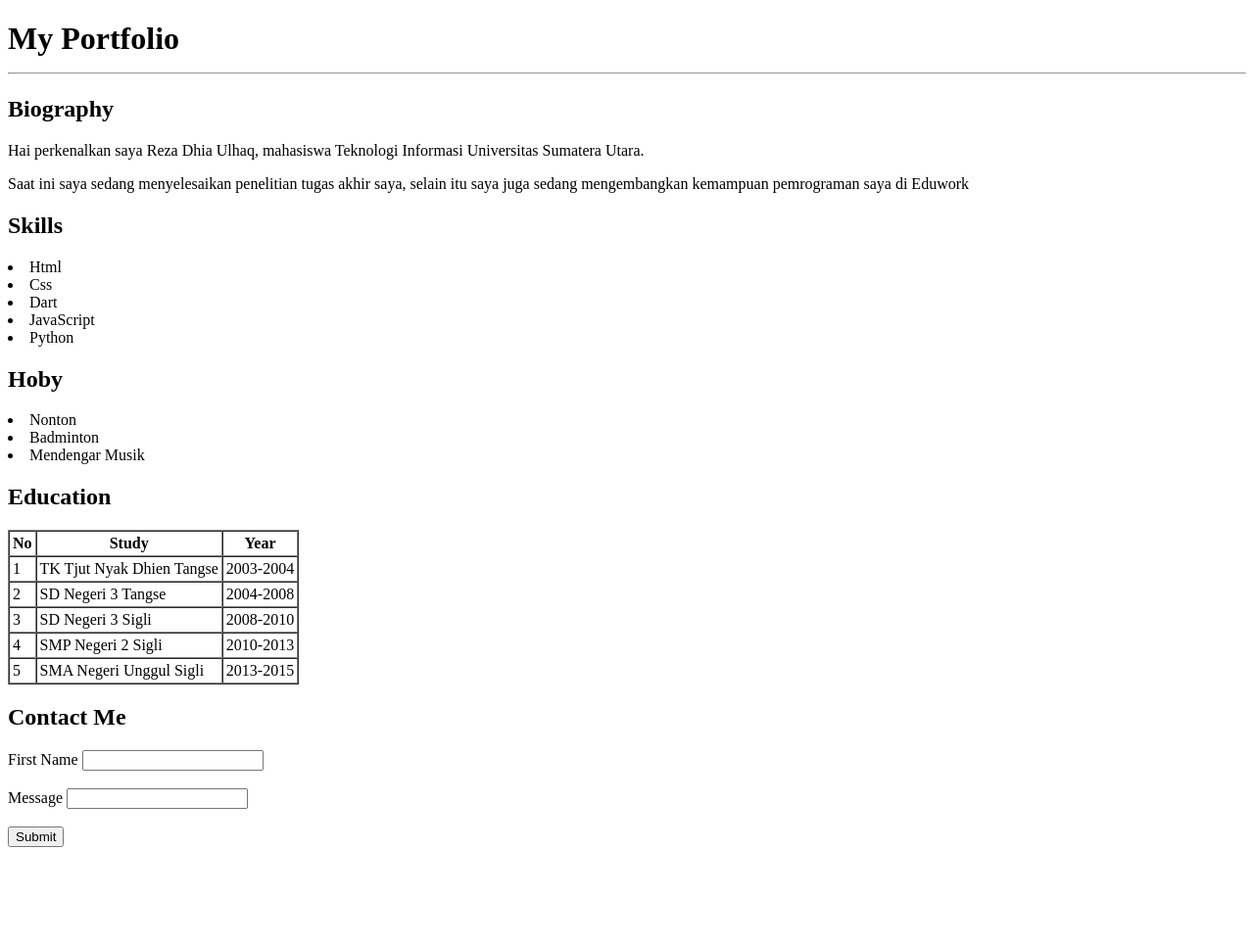
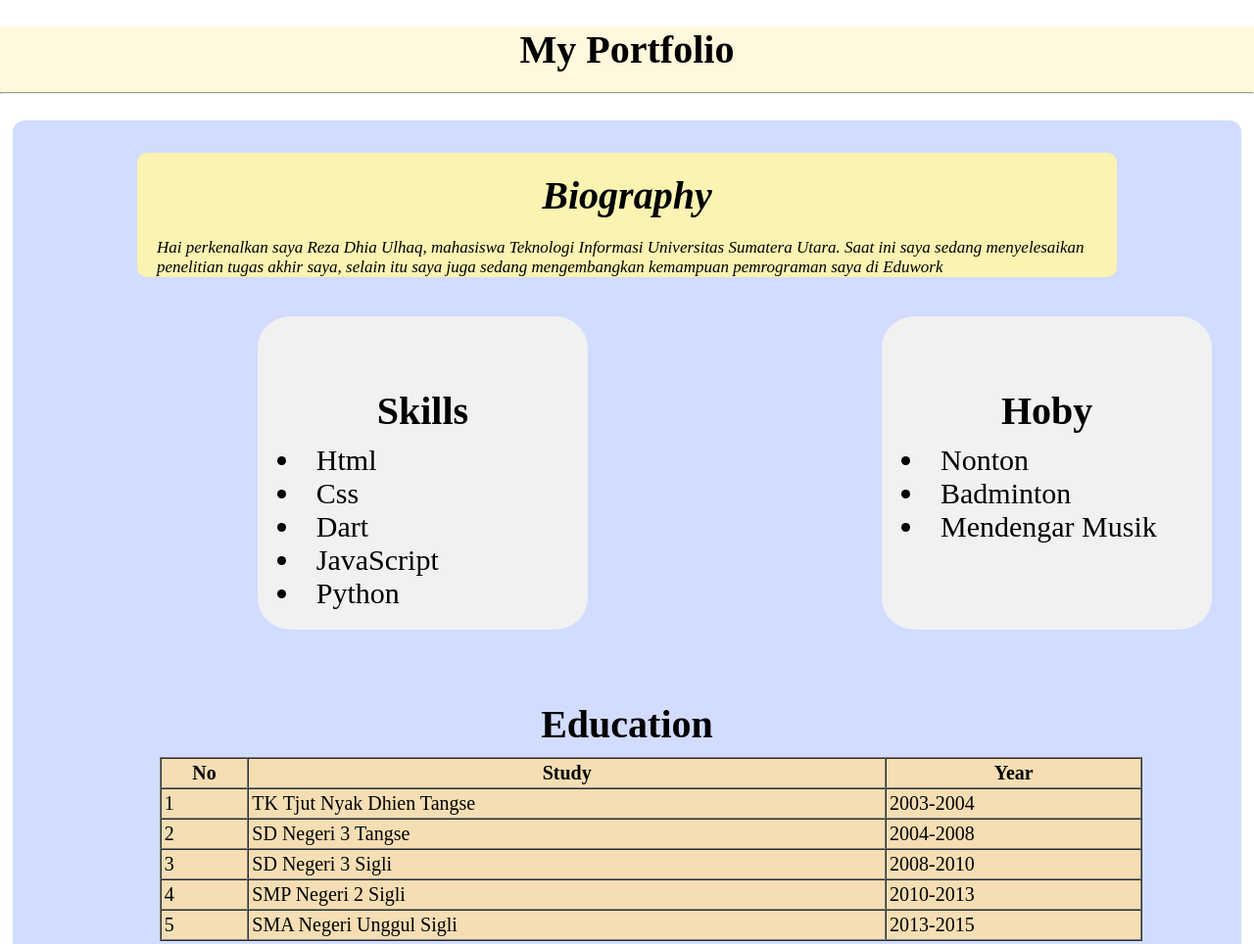
Before and after one commit to zadhilhaq/belajarmern, a plain HTML site: page portfolio.html in a window 1280 px wide. Shown: the top 964 px of the page at 98% size. Before the commit the page ends 873 px from the top, so only its background shows below. Drawn offline with Linux system fonts and the light colour scheme.

Commit message:
menambah css pada portfolio.html

```diff
--- a/portfolio.html
+++ b/portfolio.html
@@ -3,23 +3,35 @@
     <head>
         <meta charset="UTF-8">
         <title>Porfolio Saya</title>
+        <link rel="stylesheet" href="style.css" />
     </head>
     <body>
-        <h1>My Portfolio<hr/></h1>
-        <h2>Biography</h2>
-        <p>Hai perkenalkan saya Reza Dhia Ulhaq, mahasiswa Teknologi Informasi Universitas Sumatera Utara.</p>
-        <p>Saat ini saya sedang menyelesaikan penelitian tugas akhir saya, selain itu saya juga sedang mengembangkan kemampuan pemrograman saya di Eduwork</p>
-        <h2>Skills</h2>
+    <div id="dasar">
+        <div>
+        <h1 id="heading">My Portfolio<hr/></h1>
+        </div>
+        <div id="isi">
+        <div class="model1">
+        <h2 class="judul1">Biography</h2>
+        <p class="text">Hai perkenalkan saya Reza Dhia Ulhaq, mahasiswa Teknologi Informasi Universitas Sumatera Utara. Saat ini saya sedang menyelesaikan penelitian tugas akhir saya, selain itu saya juga sedang mengembangkan kemampuan pemrograman saya di Eduwork</p>
+        </div>
+        <div class="kotaktengah">
+        <div class="kotak1">
+        <h2 class="judul1">Skills</h2>
         <li>Html</li>
         <li>Css</li>
         <li>Dart</li>
         <li>JavaScript</li>
         <li>Python</li>
-        <h2>Hoby</h2>
+        </div>
+        <div class="kotak2">
+        <h2 class="judul1">Hoby</h2>
         <li>Nonton</li>
         <li>Badminton</li>
         <li>Mendengar Musik</li>
-        <h2>Education</h2>
+        </div>
+        </div>
+        <h2 class="judul1">Education</h2>
         <table border="1px" cellspacing="0" cellpadding="3">
             <tr>
                 <th>No</th>
@@ -52,13 +64,17 @@
                 <td>2013-2015</td>
             </tr>
         </table>
-        <h2>Contact Me</h2>
-        <form>
+        <div class="model1">
+        <h2 class="judul1">Contact Me</h2>
+        <form id="form1">
             <label>First Name</label>
-            <input><br><br>
+            <input id="input1"><br><br>
             <label>Message</label>
-            <input><br><br>
+            <input id="input2"><br><br>
             <button>Submit</button>
         </form>
+        </div>
+        </div>
+    </div>
     </body>
 </html>
--- /dev/null
+++ b/style.css
@@ -0,0 +1,85 @@
+body{
+    margin: 0px;
+}
+#dasar {
+    background-color: rgb(248, 244, 244);
+}
+#heading {
+    text-align: center;
+    color: black;
+    font-size: 40px;
+    background-color: cornsilk;
+  }
+#isi {
+    background-color: rgb(210, 220, 255);
+    position: absolute;
+    border-radius: 1%;
+    box-shadow: tomato;
+    left: 1%;
+    right: 1%;
+}
+#form1 {
+    margin-left: 100px;
+    margin-bottom: 100px;
+}
+#input1{
+    width: 30%;
+}
+#input2{
+    width: 80%;
+
+}
+.judul1 {
+    padding: 20px;
+    font-size: 40px;
+    padding-bottom: 0px;
+    margin-bottom: 10px;
+    text-align: center;
+}
+.model1 {
+    font-style: italic;
+    font-size: 17px;
+    width: 1000px;
+    margin: 0 auto;
+    border-radius: 10px;
+    background-color: rgb(250, 243, 177);
+    border-color: black;
+}
+.text {
+    margin: 20px;
+}
+.kotaktengah{
+    display: flex;
+    margin: 10px;
+    padding: 20px;
+}
+.kotak1{
+    background-color: #f1f1f1;
+    margin-left: 220px;
+    padding: 20px;
+    border-radius: 10%;
+    font-size: 30px;
+    width: 300px;
+}
+.kotak2{
+    background-color: #f1f1f1;
+    margin-left: 300px;
+    padding: 20px;
+    border-radius: 10%;
+    font-size: 30px;
+    width: 300px;
+}
+.model2{
+    font-style: italic;
+    font-size: 17px;
+    width: 1000px;
+    margin: 0 auto;
+    border-radius: 10px;
+    background-color: white;
+}
+table{
+    width: 80%;
+    background-color: wheat;
+    margin-left: 150px;
+    font-size: 20px;
+}
```
